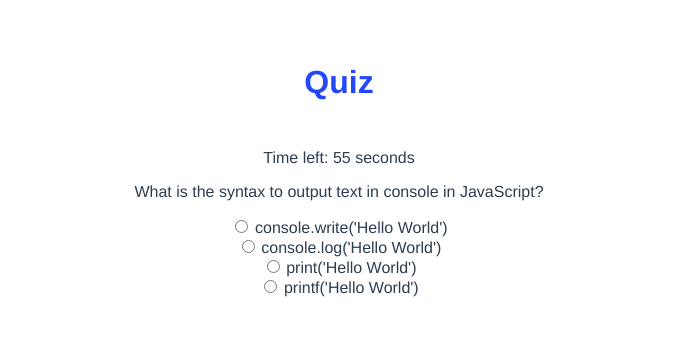
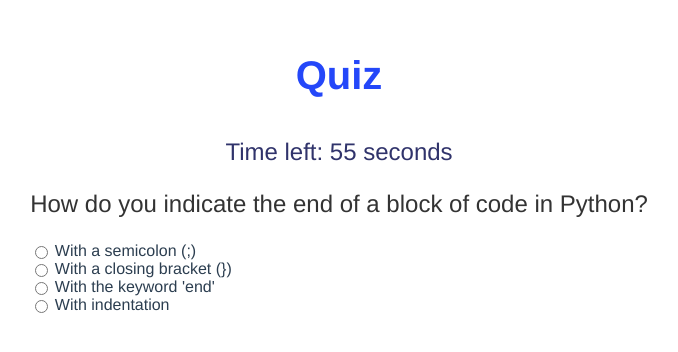
Before and after one commit to hma28official/vue-quiz, a Vue app: page /quiz in a window 1280 px wide. Shown: the part 218-570 px from the top of the page, without its empty margins (301-979 px from the left). Built offline with nearby package versions, Linux system fonts and the light colour scheme; the HTML template or start-up script is replaced by a standard one.

Commit message:
Update Home, Quiz, Summary, Store, and quizData

```diff
--- a/public/quizData.json
+++ b/public/quizData.json
@@ -1,4 +1,15 @@
 [
+  {
+    "question": "What is the output of the JavaScript code shown in the image?",
+    "image": "https://s3-ap-southeast-1.amazonaws.com/sawaal.com/qaimg/What_is_the_correct_JavaScript_syntax_to_write_%E2%80%9CHello_World%E2%80%9D1556279922.jpg",
+    "options": [
+      "Hello, World!",
+      "TypeError: Cannot read property 'log' of undefined",
+      "ReferenceError: console is not defined",
+      "SyntaxError: missing ) after argument list"
+    ],
+    "answer": "Hello, World!"
+  },
   {
     "question": "What is the syntax to output text in console in JavaScript?",
     "options": [
--- a/src/store/index.js
+++ b/src/store/index.js
@@ -1,4 +1,11 @@
 import { createStore } from "vuex";
+
+function shuffleArray(array) {
+  for (let i = array.length - 1; i > 0; i--) {
+    const j = Math.floor(Math.random() * (i + 1));
+    [array[i], array[j]] = [array[j], array[i]];
+  }
+}
 
 const store = createStore({
   state() {
@@ -7,11 +14,12 @@
       currentQuestionIndex: 0,
       userAnswers: [],
       isLoading: true,
-      remainingTime: 60, // add this line
+      remainingTime: 60,
     };
   },
   mutations: {
     setQuizData(state, quizData) {
+      shuffleArray(quizData);
       state.quizData = quizData;
     },
     setUserAnswer(state, answer) {
--- a/src/views/Home.vue
+++ b/src/views/Home.vue
@@ -2,7 +2,7 @@
   <div class="home-container">
     <h1>Welcome to The BuildWithAngga Quiz</h1>
     <p>Test your knowledge on various topics and see how well you do!</p>
-    <button @click="startQuiz">Start Quiz</button>
+    <button class="start-quiz-button" @click="startQuiz">Start Quiz</button>
   </div>
 </template>
 
@@ -27,7 +27,7 @@
   flex-direction: column;
   justify-content: center;
   align-items: center;
-  height: 80vh; /* Updated */
+  height: 80vh;
   text-align: center;
   padding: 0 2em;
 }
@@ -39,14 +39,14 @@
 
 p {
   color: #333;
-  font-size: 1.2em;
+  font-size: 1.5em;
   margin: 1em 0;
 }
 
-button {
+.start-quiz-button {
   background-color: #3d5bf3;
   color: white;
-  padding: 15px 30px;
+  padding: 10px 20px;
   font-size: 1em;
   border: none;
   border-radius: 5px;
@@ -54,7 +54,7 @@
   transition: background-color 0.3s ease;
 }
 
-button:hover {
+.start-quiz-button:hover {
   background-color: #0929c7;
 }
 </style>
--- a/src/views/Quiz.vue
+++ b/src/views/Quiz.vue
@@ -3,22 +3,31 @@
     <h1>Quiz</h1>
     <p v-if="isLoading">Loading...</p>
     <div v-else>
-      <p>Time left: {{ remainingTime }} seconds</p>
+      <div class="timer">Time left: {{ remainingTime }} seconds</div>
       <div v-if="quizData.length && currentQuestion">
-        <p>{{ currentQuestion.question }}</p>
-        <div v-for="(option, index) in currentQuestion.options" :key="index">
+        <div class="question">{{ currentQuestion.question }}</div>
+        <img v-if="currentQuestion.image" :src="currentQuestion.image" alt="Question image" class="question-image">
+        <div class="options" v-for="(option, index) in currentQuestion.options" :key="index">
+          <div class="option">
             <input
               type="radio"
               :id="option"
               :value="option"
               v-model="userAnswer"
-            :disabled="remainingTime === 0"
+              :disabled="remainingTime === 0 || showCorrect"
               @click="toggleAnswer"
             />
-          <label :for="option">{{ option }}</label>
+            <label :for="option" :class="getLabelClass(option)">{{ option }}</label>
           </div>
-        <button
+        </div>
+        <button class="submit-button"
           v-if="userAnswer || remainingTime === 0"
+          @click="submitAnswer"
+        >
+          Submit
+        </button>
+        <button class="next-button"
+          v-if="showCorrect && (userAnswer || remainingTime === 0)"
           @click="nextQuestionHandler"
         >
           Next Question
@@ -37,6 +46,7 @@
       userAnswer: "",
       timerInterval: null,
       previousAnswer: null,
+      showCorrect: false,
     };
   },
   computed: {
@@ -59,7 +69,7 @@
       "setRemainingTime",
     ]),
     toggleAnswer(event) {
-      if (this.remainingTime > 0) {
+      if (this.remainingTime > 0 && !this.showCorrect) {
         const answer = event.target.value;
 
         if (answer === this.previousAnswer) {
@@ -71,28 +81,28 @@
         }
       }
     },
-    selectOption(option) {
-      if (this.remainingTime > 0) {
-        this.userAnswer = option;
+    getLabelClass(option) {
+      if (this.showCorrect) {
+        if (option === this.currentQuestion.answer) {
+          return "correct-answer";
+        } else if (option === this.userAnswer) {
+          return "wrong-answer";
         }
+      }
+      return "";
     },
-    nextQuestionHandler() {
+    submitAnswer() {
       // Set the user answer in the Vuex state
       this.setUserAnswer(this.userAnswer);
 
-      // Show alert based on whether the user answer is correct or not
-      if (this.userAnswer === this.currentQuestion.answer) {
-        window.alert("Correct!");
-      } else {
-        window.alert(
-          "Incorrect. The correct answer was: " + this.currentQuestion.answer
-        );
-      }
-
+      this.showCorrect = true;
+    },
+    nextQuestionHandler() {
       // Stop the timer
       clearInterval(this.timerInterval);
 
-      // Move to the next question or go to the summary page
+      this.showCorrect = false;
+
       if (this.currentQuestionIndex < this.quizData.length - 1) {
         this.nextQuestion();
         this.startTimer();
@@ -136,19 +146,33 @@
   flex-direction: column;
   justify-content: center;
   align-items: center;
-  height: 80vh; /* Updated */
+  height: 80vh;
   text-align: center;
   padding: 0 2em;
 }
 
 h1 {
   color: #2447f9;
-  font-size: 2em;
+  font-size: 2.5em;
+  margin-bottom: 1em;
+}
+
+.timer {
+  font-size: 1.5em;
+  color: #30336b;
   margin-bottom: 1em;
 }
 
 .question {
   font-size: 1.5em;
+  color: #333;
+  margin-bottom: 1em;
+}
+
+.question-image {
+  width: 100%;
+  max-width: 500px;
+  height: auto;
   margin-bottom: 1em;
 }
 
@@ -167,7 +191,18 @@
   margin-right: 0.5em;
 }
 
-button {
+.correct-answer {
+  background-color: #28a745;
+  color: white;
+}
+
+.wrong-answer {
+  background-color: #dc3545;
+  color: white;
+}
+
+.submit-button,
+.next-button {
   background-color: #3d5bf3;
   color: white;
   padding: 10px 20px;
@@ -179,7 +214,12 @@
   margin-top: 1em;
 }
 
-button:hover {
+.submit-button:hover,
+.next-button:hover {
   background-color: #0929c7;
 }
+
+.submit-button {
+  margin-right: 0.5em;
+}
 </style>
--- a/src/views/Summary.vue
+++ b/src/views/Summary.vue
@@ -3,8 +3,8 @@
     <h1>Quiz Summary</h1>
     <p>You answered {{ correctAnswers }} out of {{ totalQuestions }} questions correctly.</p>
     <p class="score">Your score: {{ score }}%</p>
-    <button @click="retakeQuiz">Retake Quiz</button>
-    <button @click="goHome">Back to Home</button>
+    <button class="retake-quiz-button" @click="retakeQuiz">Retake Quiz</button>
+    <button class="home-button" @click="goHome">Back to Home</button>
   </div>
 </template>
 
@@ -48,19 +48,19 @@
   flex-direction: column;
   justify-content: center;
   align-items: center;
-  height: 80vh; /* Updated */
+  height: 80vh;
   text-align: center;
   padding: 0 2em;
 }
 
 h1 {
   color: #2447f9;
-  font-size: 2em;
+  font-size: 2.5em;
 }
 
 p {
   color: #333;
-  font-size: 1.2em;
+  font-size: 1.5em;
   margin: 1em 0;
 }
 
@@ -70,7 +70,8 @@
   margin-top: 1em;
 }
 
-button {
+.retake-quiz-button,
+.home-button {
   background-color: #3d5bf3;
   color: white;
   padding: 10px 20px;
@@ -80,10 +81,14 @@
   cursor: pointer;
   transition: background-color 0.3s ease;
   margin-top: 1em;
-  margin-right: 1em;
 }
 
-button:hover {
+.retake-quiz-button:hover,
+.home-button:hover {
   background-color: #0929c7;
 }
+
+.retake-quiz-button {
+  margin-right: 0.5em;
+}
 </style>
```
Lines whose indentation alone changed are shown as unchanged.
